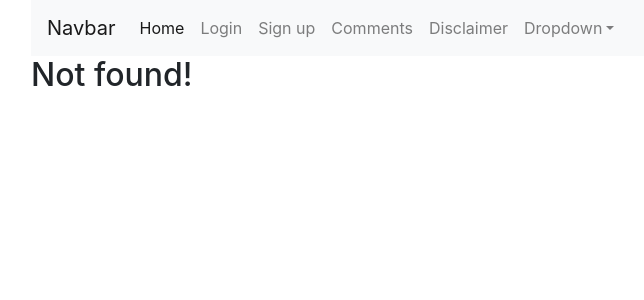
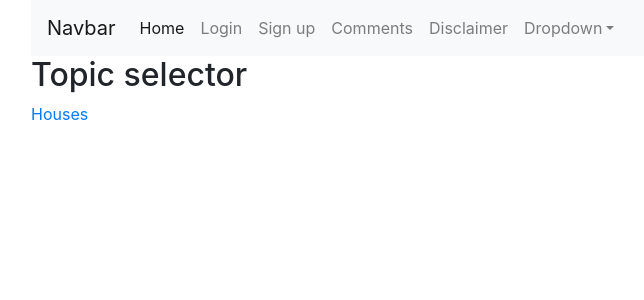
Before and after one commit to amihaescu/it-step-react, a React (Create React App) app: page /comments in a window 1280 px wide. Before the commit this address had no page. Shown: the top 300 px of the page, without its empty margins (54-698 px from the left). Built offline with nearby package versions, Linux system fonts and the light colour scheme.

Commit message:
finished routes

```diff
--- a/src/App.js
+++ b/src/App.js
@@ -6,6 +6,7 @@ import Navbar from './navbar/navbar';
 import { BrowserRouter as Router, Route, Switch, Link } from 'react-router-dom';
 import Main from './components/main';
 import NotFound from './components/not-found';
+import Comments from './components/comments';
 
 function App() {
 
@@ -17,7 +18,7 @@ function App() {
           <Route exact path="/" component={Main} />
           <Route exact path="/signup" component={SignUpForm} />
           <Route exact path="/login" component={LoginForm} />
-          <Route path="/comments/:topic" component={CommentList} />
+          <Route path="/comments" component={Comments} />
           <Route path="/disclaimer" component={Disclaimer} />
           <Route component={NotFound} />
         </Switch>
--- a/src/components/class.js
+++ b/src/components/class.js
@@ -10,7 +10,7 @@ export default class CommentList extends React.Component {
         super(props);
         console.log(props.match.params.topic);
         this.state = {
-            title: props.title,
+            title: props.match.params.topic,
             comments: commentsDb[props.match.params.topic]
         }
     }
@@ -19,10 +19,6 @@ export default class CommentList extends React.Component {
         return (
             <div className="container">
                 <h1>{this.state.title}</h1>
-                {/* <Comment {...this.state.comments[0]}></Comment>
-                <Comment user={this.state.comments[1].user} date={this.state.comments[1].date} text={this.state.comments[1].text}></Comment>
-                <Comment {...this.state.comments[2]}></Comment>
-                <Comment {...this.state.comments[3]}></Comment> */}
                 {this.state.comments.map(comment => (
                     <Comment key={comment.id} {...comment}></Comment>
                 ))}
--- /dev/null
+++ b/src/components/comments.js
@@ -0,0 +1,21 @@
+import { BrowserRouter as Switch, Link, Route } from 'react-router-dom';
+import CommentList from './class';
+
+export default function Comments() {
+    return (
+        <Switch>
+            <Route exact path="/comments" component={TopicSelector} />
+            <Route path="/comments/:topic" component={CommentList} />
+        </Switch>
+    )
+}
+
+function TopicSelector() {
+    return (
+        <div>
+            <h2>Topic selector</h2>
+            <Link to="/comments/houses">Houses</Link>
+        </div>
+
+    )
+}
```
